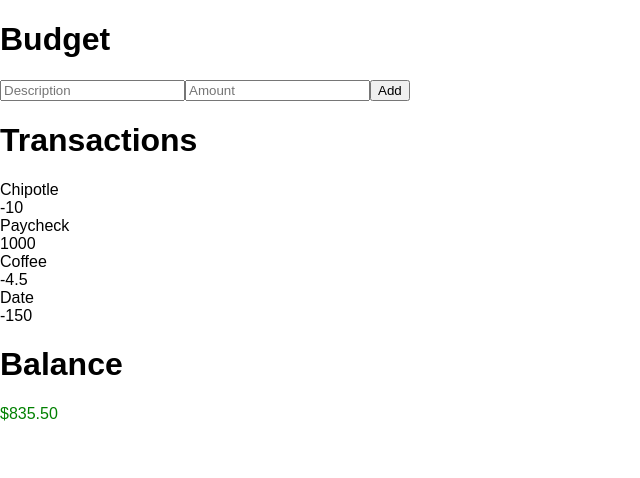
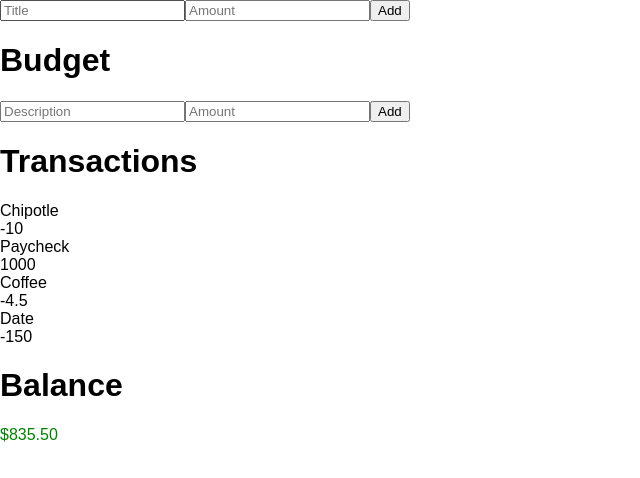
Before and after one commit to Chisnits/divvy, a React (Create React App) app: page / in a window 1280 px wide. Shown: the top 478 px of the page, without its empty margins (0-640 px from the left). Built offline with nearby package versions, Linux system fonts and the light colour scheme.

Commit message:
creating a container to add new budgets in using a title and total amount

```diff
--- a/src/App.js
+++ b/src/App.js
@@ -1,10 +1,12 @@
 import React, { Component } from 'react';
 import Budget from './Containers/Budget'
+import AddBudget from './Containers/AddBudget';
 
 class App extends Component {
   render() {
     return (
       <div>
+        <AddBudget />
         <Budget />
       </div>
     );
--- /dev/null
+++ b/src/Containers/AddBudget.js
@@ -0,0 +1,46 @@
+import React, { Component } from 'react';
+
+
+class AddBudget extends Component {
+    constructor(props) {
+        super(props);
+
+        this.state={
+            title: "",
+            amount: ""
+        }
+        this.handleChangeTitle = this.handleChangeTitle.bind(this);
+        this.handleChangeAmount = this.handleChangeAmount.bind(this);
+        this.addBudget = this.addBudget.bind(this);
+    }
+
+    handleChangeTitle(e){
+        this.setState({
+            title: e.target.value
+        })
+    }
+    handleChangeAmount(e){
+        var numberCreator = Number(e.target.value)
+        this.setState({
+            amount: numberCreator
+        })
+    }
+    addBudget(e) {
+        e.preventDefault();
+        console.log(this.props)
+        this.props.onAdd(this.state.title, this.state.amount)
+    }
+    render() {
+        return (
+            <div>
+                <form>
+                    <input type="text" placeholder="Title" value={this.state.title} onChange={this.handleChangeTitle}/>
+                    <input type="number" placeholder="Amount" value={this.state.amount} onChange={this.handleChangeAmount}/>
+                    <button onClick={this.addBudget}>Add</button>
+                </form>
+            </div>
+        );
+    }
+}
+
+export default AddBudget;
```
